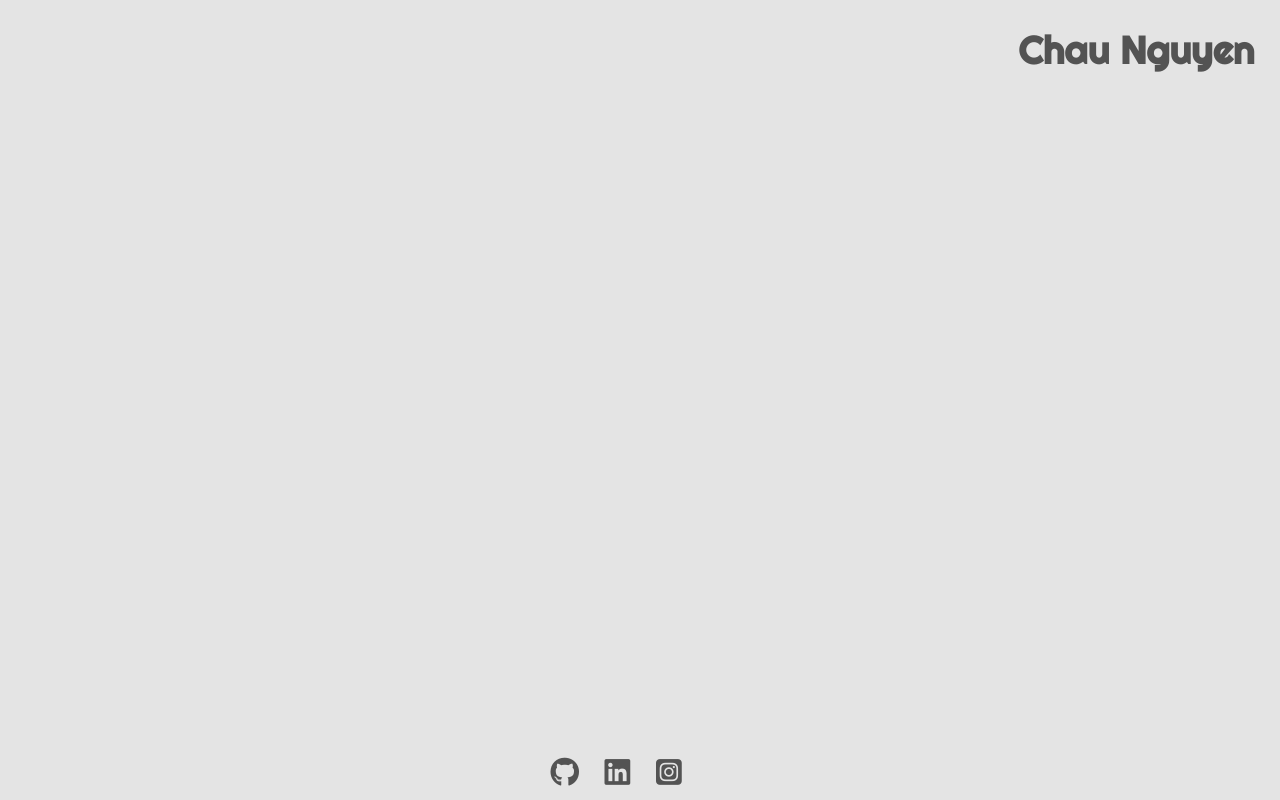
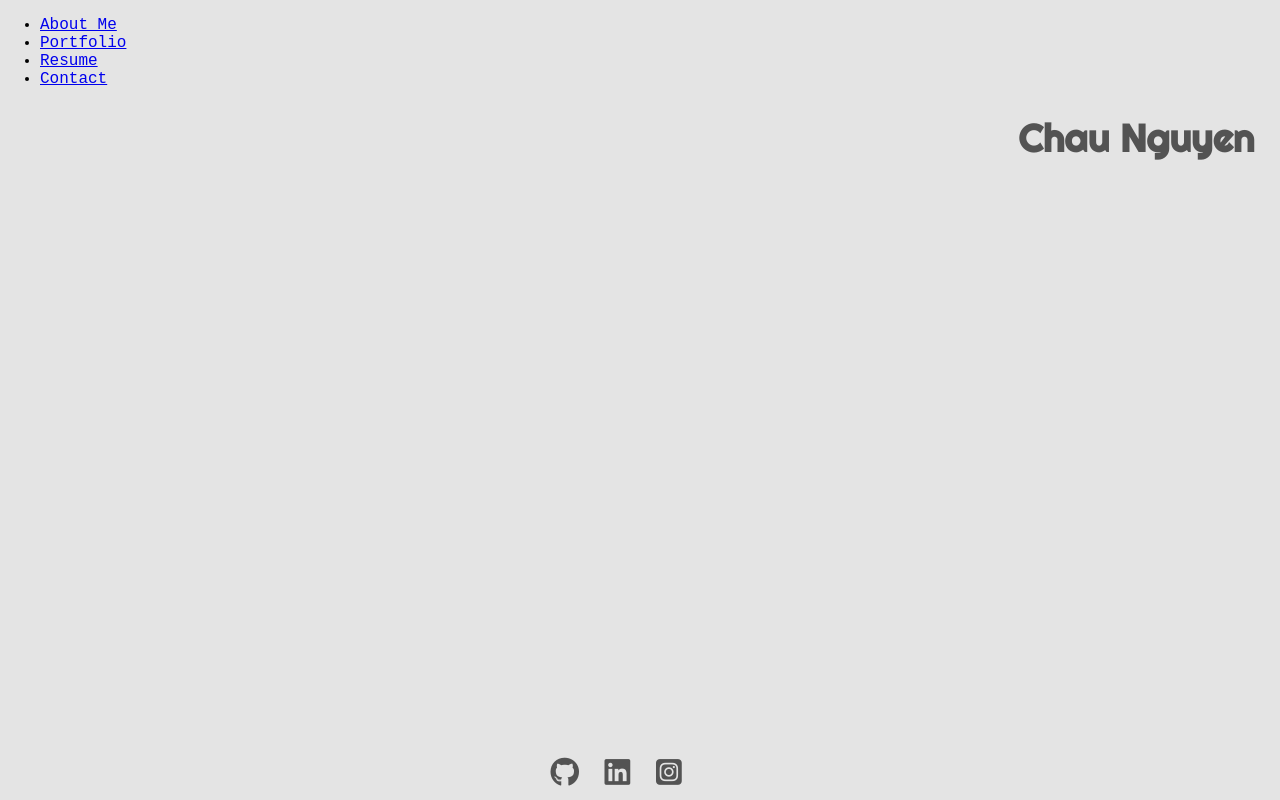
Before and after one commit to ChauDeveloper/react-portfolio, a React (Create React App) app: page / in a window 1280 px wide. Built offline with nearby package versions, Linux system fonts and the light colour scheme.

Commit message:
navbar started

```diff
--- a/src/App.js
+++ b/src/App.js
@@ -1,9 +1,12 @@
 import './App.css';
+import Navbar from './components/navbar';
 import Footer from './components/footer';
+
 
 function App() {
   return (
     <div className="App">
+      <Navbar />
       <h1 id='title'>Chau Nguyen</h1>
       <Footer />
     </div>
--- a/src/components/navbar/index.js
+++ b/src/components/navbar/index.js
@@ -0,0 +1,15 @@
+import React from 'react';
+import './style.css'
+
+function Navbar() {
+    return (
+        <ul>
+            <li><a href="default.asp">About Me</a></li>
+            <li><a href="news.asp">Portfolio</a></li>
+            <li><a href="contact.asp">Resume</a></li>
+            <li><a href="about.asp">Contact</a></li>
+        </ul>
+    );
+}
+
+export default Navbar;
```
Also changed, not shown: src/components/navbar/style.css (added).
